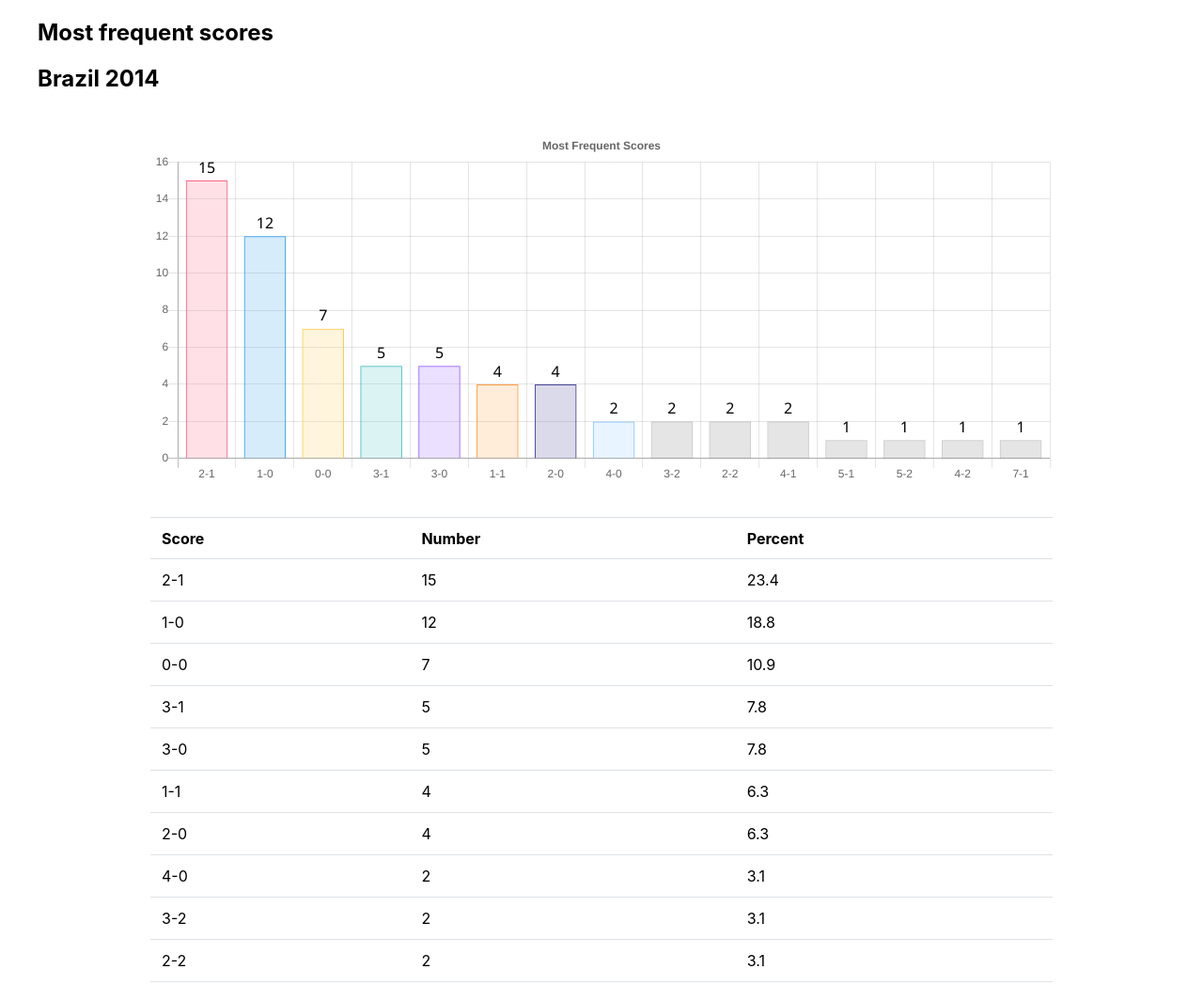
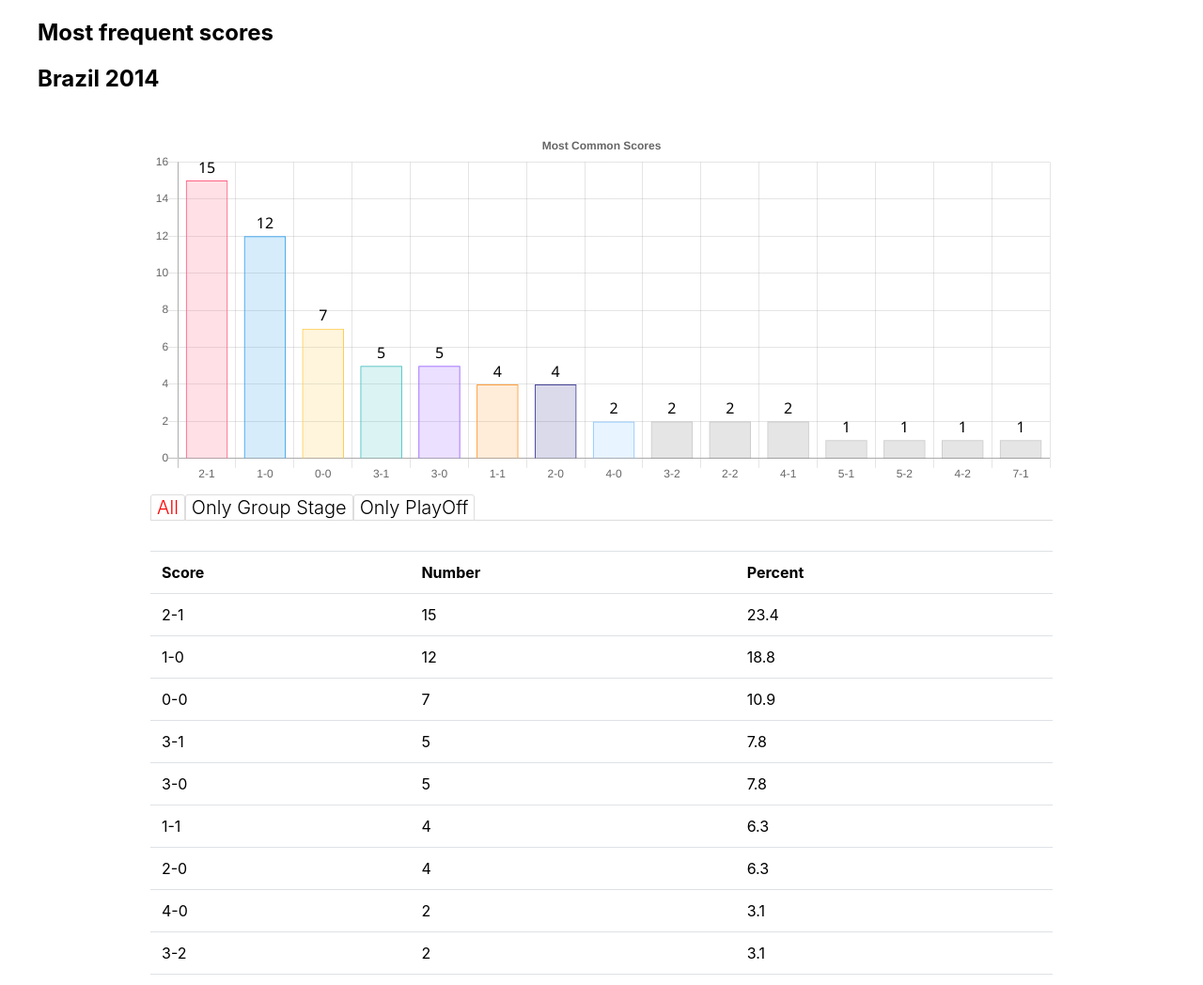
Before and after one commit to skotniczny/world-cup-stats, a website: page charts/index.html in a window 1280 px wide. Shown: the top 1048 px of the page at 94% size. Drawn offline with nearby package versions, Linux system fonts and the light colour scheme.

Commit message:
Make tab panels

```diff
--- a/charts/index.html
+++ b/charts/index.html
@@ -15,43 +15,43 @@
       <h1>Most frequent scores</h1>
       <h2>Brazil 2014</h2>
       <canvas id="brazil" width="960" height="400"></canvas>
-      <div id="scores-brazil" class="table-container"></div>
-      <h3>Only Group Stage</h3>
-      <div id="scores-brazil-group" class="table-container"></div>
-      <h3>Only PlayOff</h3>
-      <div id="scores-brazil-playoff" class="table-container"></div>
+      <div class="tab-panel">
+        <div data-tabname="All" id="scores-brazil" class="table-container"></div>
+        <div id="scores-brazil-group" class="table-container" data-tabname="Only Group Stage"></div>
+        <div id="scores-brazil-playoff" class="table-container" data-tabname="Only PlayOff"></div>
+      </div>
 
       <h2>South Africa 2010</h2>
       <canvas id="south_africa" width="960" height="400"></canvas>
-      <div id="scores-south_africa" class="table-container"></div>
-      <h3>Only Group Stage</h3>
-      <div id="scores-south_africa-group" class="table-container"></div>
-      <h3>Only PlayOff</h3>
-      <div id="scores-south_africa-playoff" class="table-container"></div>
+      <div class="tab-panel">
+        <div id="scores-south_africa" class="table-container" data-tabname="All"></div>
+        <div id="scores-south_africa-group" class="table-container" data-tabname="Only Group Stage"></div>
+        <div id="scores-south_africa-playoff" class="table-container" data-tabname="Only PlayOff"></div>
+      </div>
 
       <h2>Germany 2006</h2>
       <canvas id="germany" width="960" height="400"></canvas>
-      <div id="scores-germany" class="table-container"></div>
-      <h3>Only Group Stage</h3>
-      <div id="scores-germany-group" class="table-container"></div>
-      <h3>Only PlayOff</h3>
-      <div id="scores-germany-playoff" class="table-container"></div>
+      <div class="tab-panel">
+        <div id="scores-germany" class="table-container" data-tabname="All"></div>
+        <div id="scores-germany-group" class="table-container" data-tabname="Only Group Stage"></div>
+        <div id="scores-germany-playoff" class="table-container" data-tabname="Only PlayOff"></div>
+      </div>
 
       <h2>Korea/Japan 2002</h2>
       <canvas id="korea_japan" width="960" height="400"></canvas>
-      <div id="scores-korea_japan" class="table-container"></div>
-      <h3>Only Group Stage</h3>
-      <div id="scores-korea_japan-group" class="table-container"></div>
-      <h3>Only PlayOff</h3>
-      <div id="scores-korea_japan-playoff" class="table-container"></div>
+      <div class="tab-panel">
+        <div id="scores-korea_japan" class="table-container" data-tabname="All"></div>
+        <div id="scores-korea_japan-group" class="table-container" data-tabname="Only Group Stage"></div>
+        <div id="scores-korea_japan-playoff" class="table-container" data-tabname="Only PlayOff"></div>
+      </div>
 
       <h2>France 1998</h2>
       <canvas id="france" width="960" height="400"></canvas>
-      <div id="scores-france" class="table-container"></div>
-      <h3>Only Group Stage</h3>
-      <div id="scores-france-group" class="table-container"></div>
-      <h3>Only PlayOff</h3>
-      <div id="scores-france-playoff" class="table-container"></div>
+      <div class="tab-panel">
+        <div id="scores-france" class="table-container" data-tabname="All"></div>
+        <div id="scores-france-group" class="table-container" data-tabname="Only Group Stage"></div>
+        <div id="scores-france-playoff" class="table-container" data-tabname="Only PlayOff"></div>
+      </div>
 
       <h2>Last 5 World Cups</h2>
       <canvas id="last_5" width="960" height="400"></canvas>
--- a/charts/scripts.js
+++ b/charts/scripts.js
@@ -52,7 +52,7 @@ const brazilChart = new Chart(ctxBrazil, {
   options: {
     title: {
       display: true,
-      text: 'Most Frequent Scores'
+      text: 'Most Common Scores'
     }
   }
 })
@@ -65,7 +65,7 @@ const southAfricaChart = new Chart(ctxSouthAfrica, {
   options: {
     title: {
       display: true,
-      text: 'Most Frequent Scores'
+      text: 'Most Common Scores'
     }
   }
 })
@@ -78,7 +78,7 @@ const germanyChart = new Chart(ctxGermany, {
   options: {
     title: {
       display: true,
-      text: 'Most Frequent Scores'
+      text: 'Most Common Scores'
     }
   }
 })
@@ -91,7 +91,7 @@ const koreaJapanChart = new Chart(ctxKoreaJapan, {
   options: {
     title: {
       display: true,
-      text: 'Most Frequent Scores'
+      text: 'Most Common Scores'
     }
   }
 })
@@ -104,7 +104,7 @@ const franceChart = new Chart(ctxFrance, {
   options: {
     title: {
       display: true,
-      text: 'Most Frequent Scores'
+      text: 'Most Common Scores'
     }
   }
 })
@@ -117,7 +117,7 @@ const last5Chart = new Chart(ctxLast5, {
   options: {
     title: {
       display: true,
-      text: 'Most Frequent Scores'
+      text: 'Most Common Scores'
     }
   }
 })
@@ -130,7 +130,7 @@ const last5GroupChart = new Chart(ctxLast5Group, {
   options: {
     title: {
       display: true,
-      text: 'Most Frequent Scores in Group Stage'
+      text: 'Most Common Scores in Group Stage'
     }
   }
 })
@@ -143,7 +143,7 @@ const last5PlayOffChart = new Chart(ctxLast5PlayOff, {
   options: {
     title: {
       display: true,
-      text: 'Most Frequent Scores in PlayOff Stage'
+      text: 'Most Common Scores in PlayOff Stage'
     }
   }
 })
@@ -229,20 +229,65 @@ function makeData (arr) {
 }
 
 function makeTable (node, headings, data) {
-  let html = "<table class='table'><thead>"
-  html += '<tr>'
+  const thead = elt('thead', {})
+  const tr = elt('tr', {})
   for (let i = 0; i < headings.length; i++) {
-    html += '<th>' + headings[i] + '</th>'
+    const th = elt('th', {})
+    th.textContent = headings[i]
+    tr.appendChild(th)
   }
-  html += '<tr></thead><tbody>'
+  thead.appendChild(tr)
+  const tbody = elt('tbody', {})
   for (let i = 0; i < data.length; i++) {
+    const tr = elt('tr', {})
     const row = data[i]
-    html += '<tr>'
     for (let j = 0; j < row.length; j++) {
-      html += '<td>' + row[j] + '</td>'
+      const td = elt('td', {})
+      td.textContent = row[j]
+      tr.appendChild(td)
     }
-    html += '</tr>'
+    tbody.appendChild(tr)
   }
-  html += '</tbody></table>'
-  node.innerHTML = html
+  console.log(tbody, thead)
+  const table = elt('table', {class: 'table'}, thead, tbody)
+  node.appendChild(table)
 }
+
+function makeTabs (nodeList) {
+  for (let node of nodeList) {
+    let tabs = Array.from(node.children).map(node => {
+      let button = elt('button', {class: 'nav-item'})
+      button.textContent = node.getAttribute('data-tabname')
+      let tab = {node, button}
+      button.addEventListener('click', () => selectTab(tab, tabs))
+      return tab
+    })
+
+    let tabList = elt('div', {class: 'nav'})
+    for (let {button} of tabs) tabList.appendChild(button)
+    node.insertBefore(tabList, node.firstChild)
+    selectTab(tabs[0], tabs)
+  }
+
+  function selectTab (selectedTab, tabs) {
+    console.log(tabs)
+    for (let tab of tabs) {
+      let selected = tab === selectedTab
+      tab.node.style.display = selected ? '' : 'none'
+      tab.button.style.color = selected ? 'red' : ''
+    }
+  }
+}
+
+makeTabs(document.querySelectorAll('.tab-panel'))
+
+function elt (name, attrs, ...children) {
+  let dom = document.createElement(name)
+  for (let attr of Object.keys(attrs)) {
+    dom.setAttribute(attr, attrs[attr])
+  }
+  for (let child of children) {
+    dom.appendChild(child)
+  }
+  return dom
+}
--- a/charts/style.css
+++ b/charts/style.css
@@ -31,9 +31,25 @@ body {
     margin-left: auto;
     margin-right: auto;
   }
-  .table-container .table {
+  .tab-panel {
     max-width: 80%;
     margin-left: auto;
     margin-right: auto;
+    padding-top: 0.5rem;
+    padding-bottom: 0.5rem;
+  }
+  .tab-panel .nav {
+    border-bottom: 1px solid #ddd;
+  }
+  .tab-panel .nav-item {
+    background-color: #fff;
+    border: 1px solid #ddd;
+    border-top-left-radius: 3px;
+    border-top-right-radius: 3px;
+    cursor: pointer;
+    font-family: inherit;
+    font-size: 1.25rem;
+    font-weight: 300;
+    margin-bottom: -1px;
   }
 }
```
